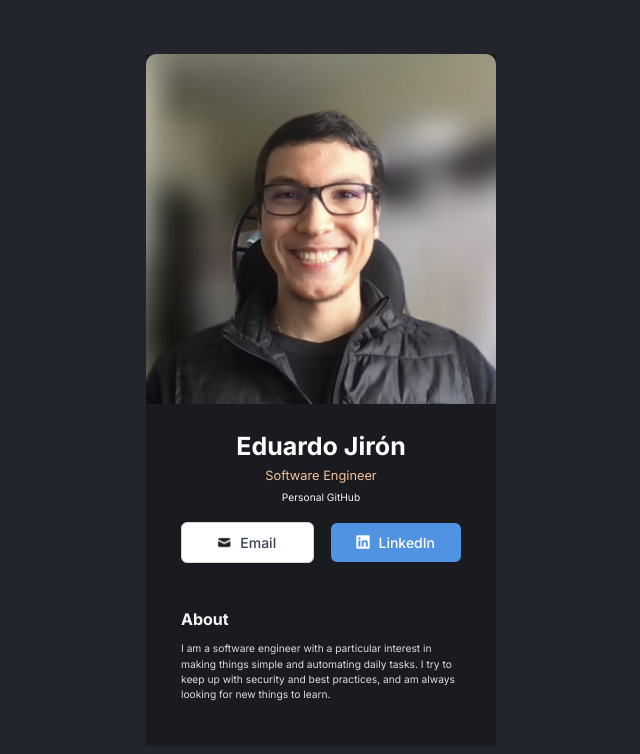
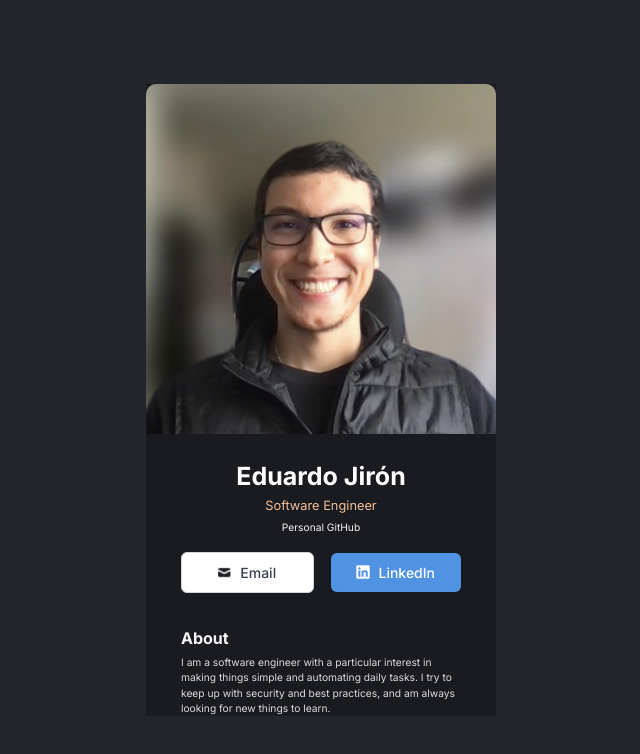
Before and after one commit to emjironal/digital-business-card, a React (Vite) app: page / in a window 1280 px wide. Shown: the top 754 px of the page, without its empty margins (319-959 px from the left). Built offline with nearby package versions, Linux system fonts and the light colour scheme.

Commit message:
[update] change styling from about component

```diff
--- a/src/components/About/About.css
+++ b/src/components/About/About.css
@@ -1,23 +1,25 @@
 .about--container {
-  padding: 33px 10%;
+  padding-top: 33px;
+  padding-inline: 10%;
 }
 
 .about--title {
+  margin: 0;
   font-family: "Inter";
   font-style: normal;
   font-weight: 700;
   font-size: 16px;
-  line-height: 150%;
   text-align: left;
   color: #f5f5f5;
 }
 
 .about--text {
+  margin: 0;
+  padding-top: 5px;
   font-family: "Inter";
   font-style: normal;
   font-weight: 400;
   font-size: 10.24px;
-  line-height: 150%;
   text-align: left;
   color: #dcdcdc;
 }
```
